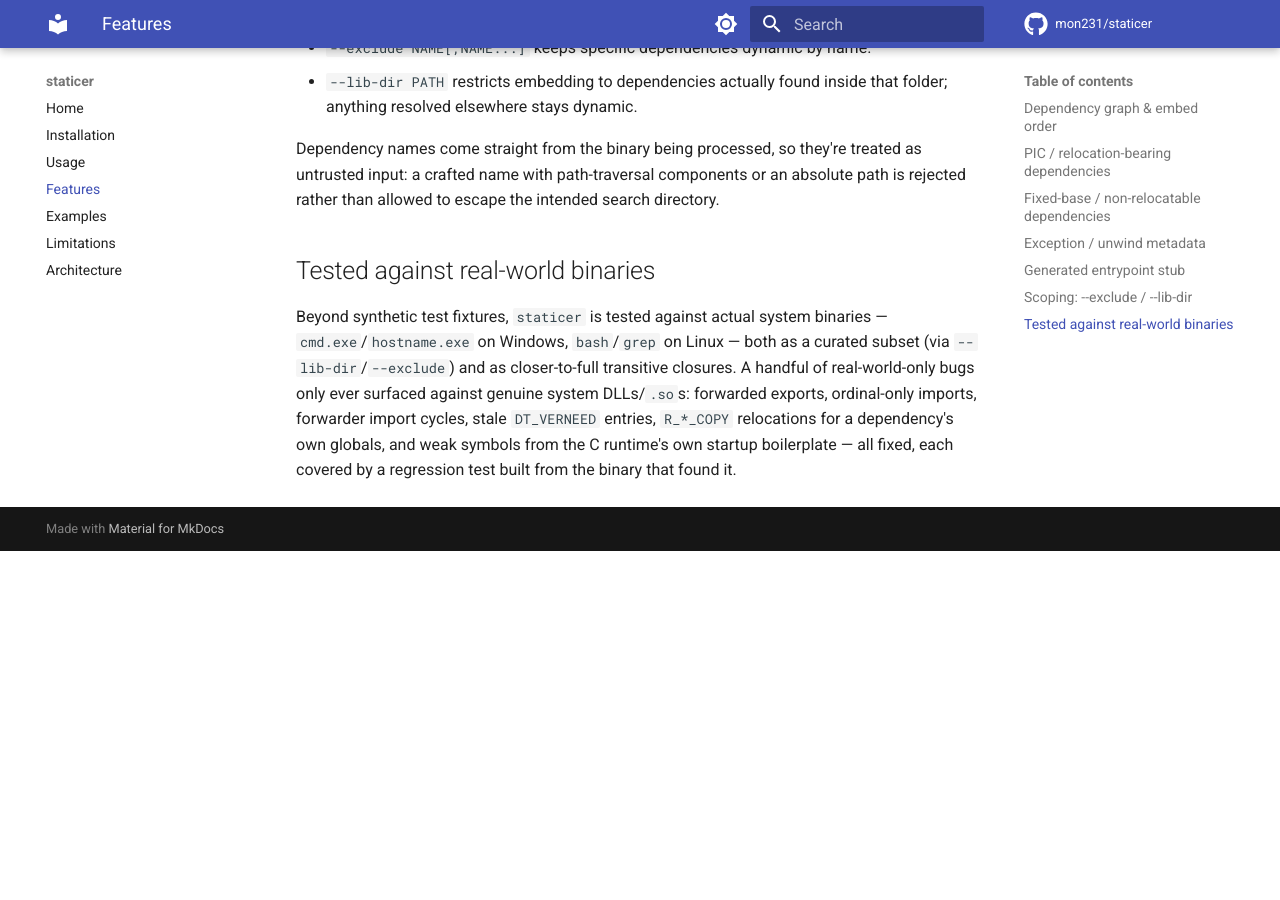
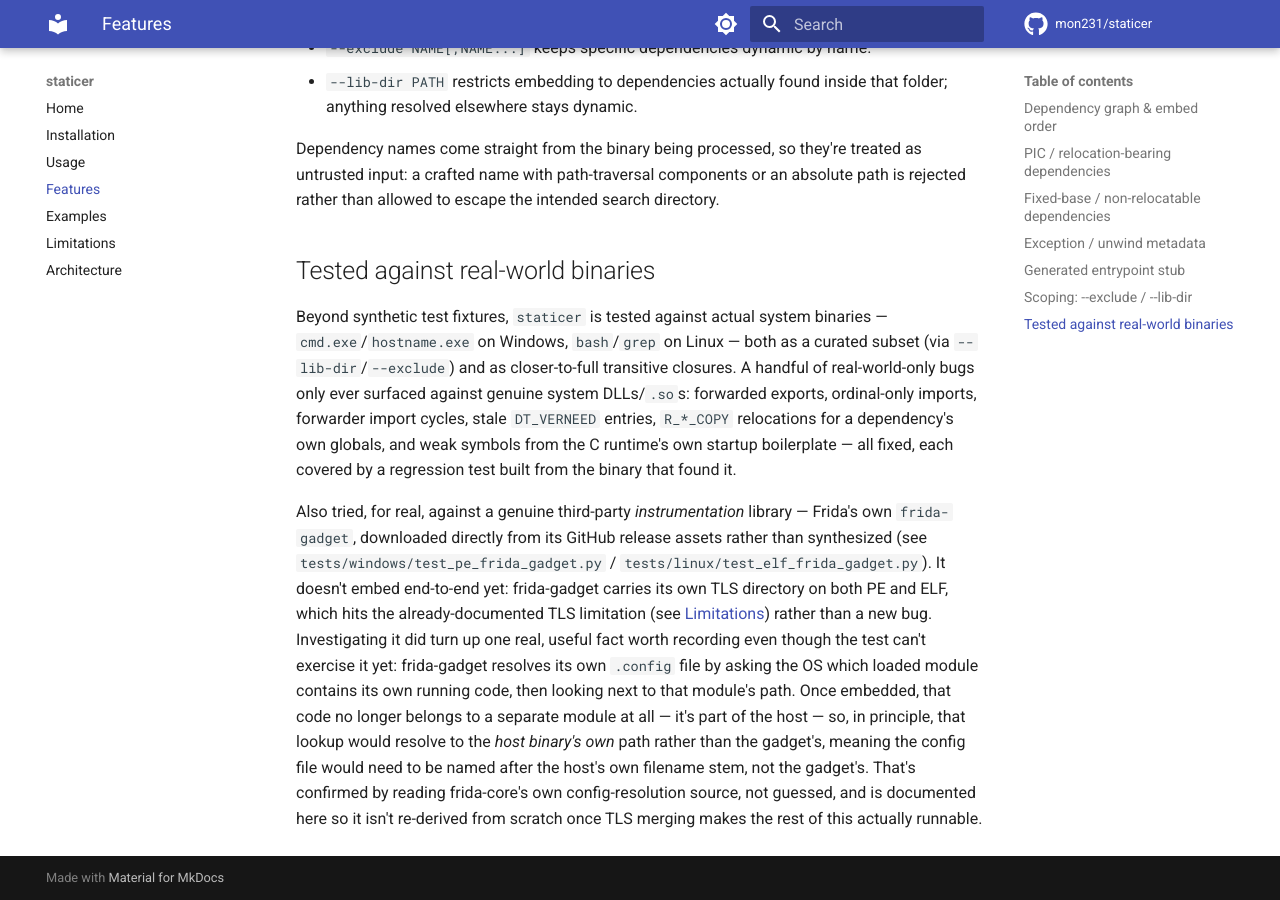
Before and after one commit to mon231/staticer, an MkDocs documentation site: the page built from docs/features.md, in a window 1280 px wide and 900 px high, scrolled down 2236 px. Built offline with MkDocs 1.6.1 and Material for MkDocs 9.7.7, drawn with Linux system fonts in a browser that asks for light colours; comment, search, counter and statistics services are not loaded; before the commit the page ends 2787 px from its top, so only the background shows below that.

Commit message:
docs: record frida-gadget TLS limitation and config-resolution finding
Documents, in README.md and docs/features.md|limitations.md, that
frida-gadget (a real third-party instrumentation library) hits the
existing TLS-directory-merging limitation on both PE and ELF when
embedded, plus the finding (from reading frida-core's own source) that
its config-file lookup would resolve relative to the host binary's own
path once embedded, not the gadget's -- see
tests/windows/test_pe_frida_gadget.py and
tests/linux/test_elf_frida_gadget.py.

Co-Authored-By: Claude Sonnet 5 <noreply@anthropic.com>
Claude-Session: https://claude.ai/code/session_01EC7U8vjyVrK1z2o28JjegX

```diff
--- a/docs/features.md
+++ b/docs/features.md
@@ -116,3 +116,23 @@ exports, ordinal-only imports, forwarder import cycles, stale
 globals, and weak symbols from the C runtime's own startup boilerplate —
 all fixed, each covered by a regression test built from the binary that
 found it.
+
+Also tried, for real, against a genuine third-party *instrumentation*
+library — Frida's own `frida-gadget`, downloaded directly from its GitHub
+release assets rather than synthesized (see
+`tests/windows/test_pe_frida_gadget.py` /
+`tests/linux/test_elf_frida_gadget.py`). It doesn't embed end-to-end yet:
+frida-gadget carries its own TLS directory on both PE and ELF, which hits
+the already-documented TLS limitation (see
+[Limitations](limitations.md)) rather than a new bug. Investigating it
+did turn up one real, useful fact worth recording even though the test
+can't exercise it yet: frida-gadget resolves its own `.config` file by
+asking the OS which loaded module contains its own running code, then
+looking next to that module's path. Once embedded, that code no longer
+belongs to a separate module at all — it's part of the host — so, in
+principle, that lookup would resolve to the *host binary's own* path
+rather than the gadget's, meaning the config file would need to be named
+after the host's own filename stem, not the gadget's. That's confirmed
+by reading frida-core's own config-resolution source, not guessed, and
+is documented here so it isn't re-derived from scratch once TLS merging
+makes the rest of this actually runnable.
```
Also changed, not shown: README.md (+12 -0 lines), docs/limitations.md (+7 -1 lines).
